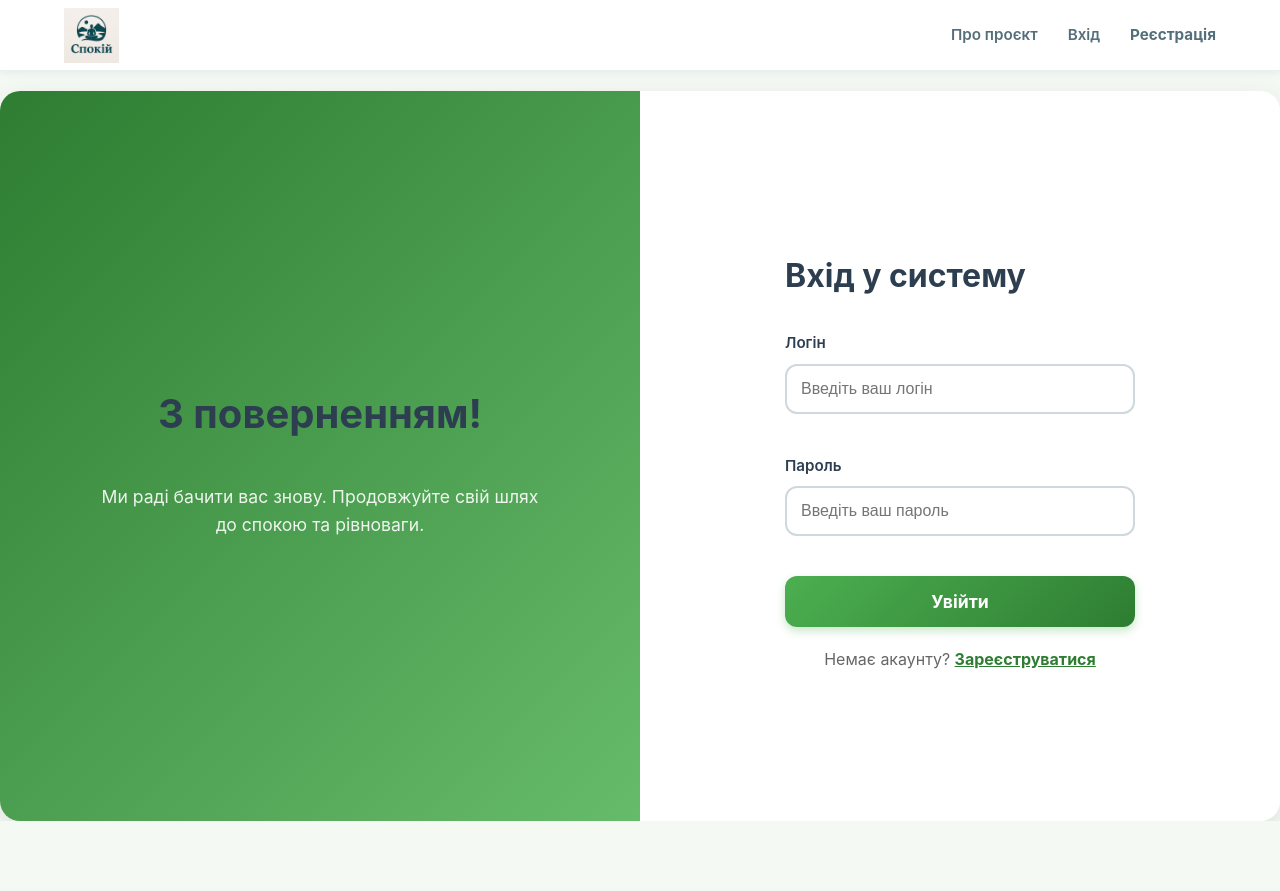
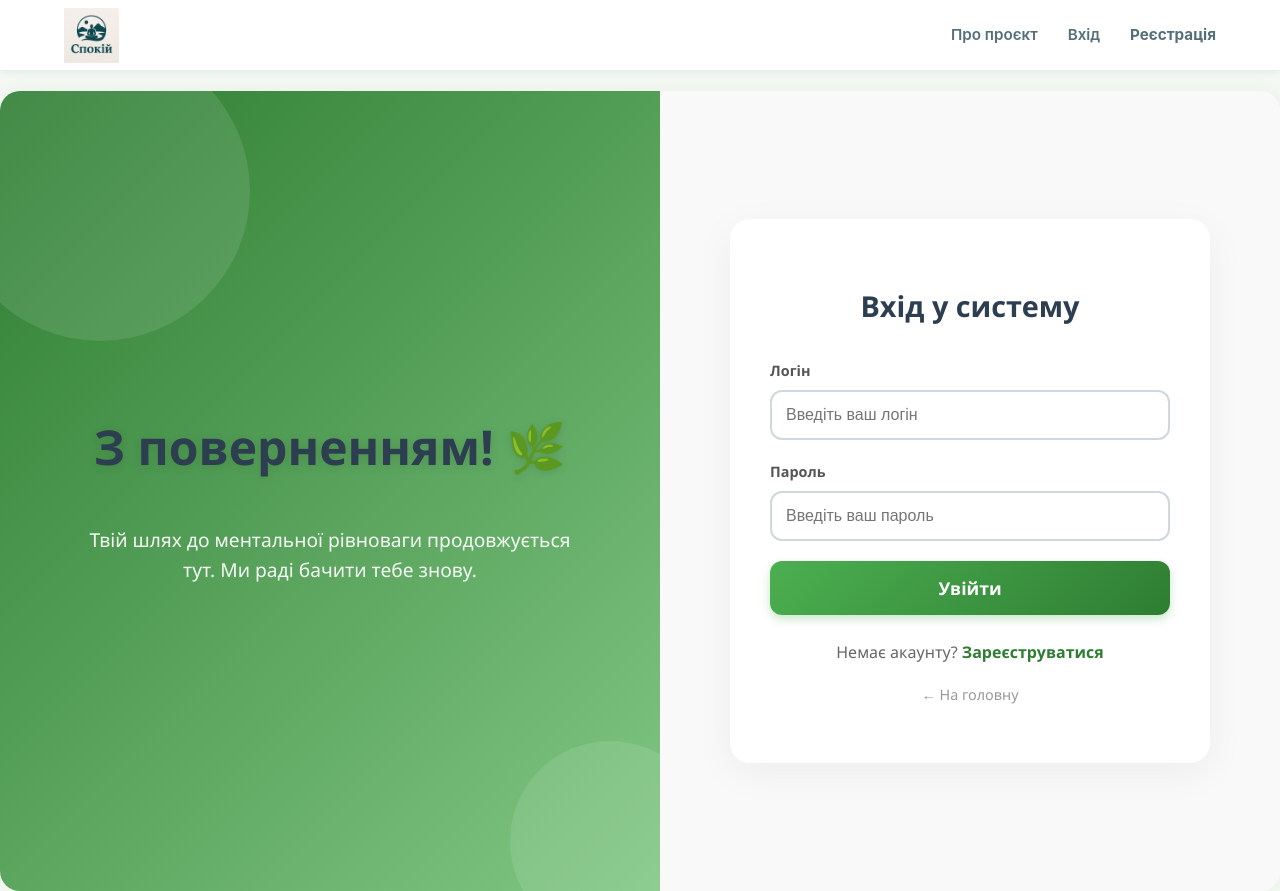
Before and after one commit to RomanDenis/Spokiyu, a React (Vite) app in the folder Spokiy_frontend/frontend/: page /login in a window 1280 px wide. Before the commit the page ends 821 px from the top, so only its background shows below. Built offline with nearby package versions, Linux system fonts and the light colour scheme.

Commit message:
visual update auth +profile

```diff
--- a/Spokiy_frontend/frontend/src/pages/Auth.css
+++ b/Spokiy_frontend/frontend/src/pages/Auth.css
@@ -2,68 +2,153 @@
 
 .split-screen {
   display: flex;
-  min-height: calc(100vh - 70px); /* На весь экран минус меню */
-  background-color: white;
-  border-radius: 20px;
-  overflow: hidden;
-  margin-top: 20px;
-  box-shadow: 0 10px 30px rgba(0,0,0,0.1);
+  min-height: 100vh;
+  width: 100%;
+  font-family: 'Segoe UI', Roboto, sans-serif;
+  background: #fff;
 }
 
-/* Левая часть (Зеленая) */
+/* --- ЛІВА ЧАСТИНА (ДЕКОР) --- */
 .split-left {
   flex: 1;
-  background: linear-gradient(135deg, #2E7D32 0%, #66BB6A 100%);
+  background: linear-gradient(135deg, #2E7D32 0%, #81C784 100%);
   display: flex;
   flex-direction: column;
   justify-content: center;
   align-items: center;
-  padding: 40px;
+  padding: 60px;
   color: white;
   text-align: center;
+  position: relative;
+  overflow: hidden;
+}
+
+/* Декоративні круги на фоні */
+.split-left::before {
+  content: '';
+  position: absolute;
+  top: -50px;
+  left: -50px;
+  width: 300px;
+  height: 300px;
+  background: rgba(255, 255, 255, 0.1);
+  border-radius: 50%;
+}
+
+.split-left::after {
+  content: '';
+  position: absolute;
+  bottom: -50px;
+  right: -50px;
+  width: 200px;
+  height: 200px;
+  background: rgba(255, 255, 255, 0.1);
+  border-radius: 50%;
 }
 
 .split-left h1 {
-  font-size: 2.5rem;
+  font-size: 3rem;
   margin-bottom: 20px;
-  color: white;
+  font-weight: 800;
+  text-shadow: 0 2px 10px rgba(0,0,0,0.1);
+  position: relative;
+  z-index: 1;
 }
 
 .split-left p {
-  font-size: 1.1rem;
-  opacity: 0.9;
-  max-width: 80%;
+  font-size: 1.2rem;
+  max-width: 500px;
   line-height: 1.6;
+  opacity: 0.95;
+  position: relative;
+  z-index: 1;
 }
 
-/* Правая часть (Форма) */
+/* --- ПРАВА ЧАСТИНА (ФОРМА) --- */
 .split-right {
   flex: 1;
   display: flex;
   justify-content: center;
   align-items: center;
   padding: 40px;
-  background-color: white;
+  background: #f9f9f9;
 }
 
 .auth-form-wrapper {
   width: 100%;
-  max-width: 350px;
+  max-width: 400px;
+  background: white;
+  padding: 40px;
+  border-radius: 20px;
+  box-shadow: 0 10px 40px rgba(0, 0, 0, 0.05);
 }
 
 .auth-form-wrapper h2 {
-  font-size: 2rem;
+  text-align: center;
+  color: #2E7D32;
   margin-bottom: 30px;
-  color: #333;
+  font-size: 1.8rem;
 }
 
-/* Адаптив для телефонов */
-@media (max-width: 768px) {
-  .split-screen {
-    flex-direction: column;
+/* Поля вводу */
+form label {
+  display: block;
+  margin-bottom: 8px;
+  font-weight: 600;
+  color: #555;
+  font-size: 0.9rem;
+}
+
+form input {
+  width: 100%;
+  padding: 12px 15px;
+  margin-bottom: 20px;
+  border: 1px solid #ddd;
+  border-radius: 10px;
+  font-size: 1rem;
+  transition: border-color 0.2s, box-shadow 0.2s;
+  box-sizing: border-box; /* Важливо для відступів */
+}
+
+form input:focus {
+  outline: none;
+  border-color: #4CAF50;
+  box-shadow: 0 0 0 3px rgba(76, 175, 80, 0.1);
+}
+
+/* Кнопка */
+form button {
+  width: 100%;
+  padding: 14px;
+  background: #2E7D32;
+  color: white;
+  border: none;
+  border-radius: 10px;
+  font-size: 1.1rem;
+  font-weight: bold;
+  cursor: pointer;
+  transition: background 0.2s, transform 0.1s;
+}
+
+form button:hover {
+  background: #1b5e20;
+  transform: translateY(-2px);
+}
+
+form button:active {
+  transform: translateY(0);
+}
+
+/* Адаптивність: На телефонах ховаємо ліву частину */
+@media (max-width: 900px) {
+  .split-left {
+    display: none;
   }
-  .split-left {
-    padding: 30px;
-    min-height: 150px;
+  .split-right {
+    background: white;
+  }
+  .auth-form-wrapper {
+    box-shadow: none;
+    padding: 20px;
   }
 }
--- a/Spokiy_frontend/frontend/src/pages/Login.jsx
+++ b/Spokiy_frontend/frontend/src/pages/Login.jsx
@@ -1,25 +1,39 @@
 import { useState } from 'react';
 import axios from 'axios';
 import { useNavigate, Link } from 'react-router-dom';
-import './Auth.css'
+import './Auth.css';
 
 function Login() {
   const [username, setUsername] = useState('');
   const [password, setPassword] = useState('');
+  const [error, setError] = useState('');
+  const [isLoading, setIsLoading] = useState(false);
   const navigate = useNavigate();
 
   const handleLogin = async (e) => {
     e.preventDefault();
+    setIsLoading(true);
+    setError('');
+
     try {
+      // Запит до Django
       const response = await axios.post('http://127.0.0.1:8000/api/login/', {
         username: username,
         password: password
       });
+
+      // Збереження токена
       localStorage.setItem('token', response.data.token);
+      localStorage.setItem('username', username); // Зберігаємо ім'я для профілю
+
+      // Перехід до щоденника
       navigate('/diary');
-      window.location.reload();
-    } catch (error) {
-      alert("Невірний логін або пароль!");
+      // window.location.reload(); // Зазвичай в React це не потрібно, navigate достатньо
+    } catch (err) {
+      console.error("Login error:", err);
+      setError("Невірний логін або пароль. Спробуйте ще раз.");
+    } finally {
+      setIsLoading(false);
     }
   };
 
@@ -27,16 +41,29 @@ function Login() {
     <div className="split-screen">
       {/* Ліва частина - Декор */}
       <div className="split-left">
-        <h1>З поверненням!</h1>
-        <p>Ми раді бачити вас знову. Продовжуйте свій шлях до спокою та рівноваги.</p>
+        <h1>З поверненням! 🌿</h1>
+        <p>
+          Твій шлях до ментальної рівноваги продовжується тут.
+          Ми раді бачити тебе знову.
+        </p>
       </div>
 
       {/* Права частина - Форма */}
       <div className="split-right">
         <div className="auth-form-wrapper">
           <h2>Вхід у систему</h2>
+
+          {error && (
+            <div style={{
+              background: '#FFEBEE', color: '#D32F2F', padding: '10px',
+              borderRadius: '8px', marginBottom: '20px', fontSize: '0.9rem', textAlign: 'center'
+            }}>
+              {error}
+            </div>
+          )}
+
           <form onSubmit={handleLogin}>
-            <div style={{marginBottom: '20px'}}>
+            <div>
               <label>Логін</label>
               <input
                 type="text"
@@ -46,7 +73,7 @@ function Login() {
                 required
               />
             </div>
-            <div style={{marginBottom: '20px'}}>
+            <div>
               <label>Пароль</label>
               <input
                 type="password"
@@ -56,11 +83,17 @@ function Login() {
                 required
               />
             </div>
-            <button type="submit">Увійти</button>
+
+            <button type="submit" disabled={isLoading}>
+              {isLoading ? 'Вхід...' : 'Увійти'}
+            </button>
           </form>
 
-          <p style={{marginTop: '20px', textAlign: 'center', color: '#666'}}>
-            Немає акаунту? <Link to="/register" style={{color: '#2E7D32', fontWeight: 'bold'}}>Зареєструватися</Link>
+          <p style={{marginTop: '25px', textAlign: 'center', color: '#666'}}>
+            Немає акаунту? <Link to="/register" style={{color: '#2E7D32', fontWeight: 'bold', textDecoration: 'none'}}>Зареєструватися</Link>
+          </p>
+          <p style={{marginTop: '10px', textAlign: 'center'}}>
+             <Link to="/" style={{color: '#999', fontSize: '0.9rem', textDecoration: 'none'}}>← На головну</Link>
           </p>
         </div>
       </div>
--- a/Spokiy_frontend/frontend/src/pages/Profile.css
+++ b/Spokiy_frontend/frontend/src/pages/Profile.css
@@ -1,15 +1,22 @@
+/* frontend/src/pages/Profile.css */
+
 .profile-container {
-  max-width: 900px;
+  max-width: 1000px;
   margin: 0 auto;
-  padding: 40px 20px;
+  padding: 30px 20px 60px 20px;
+  font-family: 'Segoe UI', Roboto, sans-serif;
+  color: #333;
 }
 
 .profile-title {
   text-align: center;
   color: #2E7D32;
-  margin-bottom: 30px;
+  margin-bottom: 40px;
+  font-size: 2.2rem;
+  font-weight: 800;
 }
 
+/* --- СЕТКА ПРОФИЛЯ --- */
 .profile-grid {
   display: grid;
   grid-template-columns: 1fr 2fr; /* Левая колонка уже, правая шире */
@@ -24,70 +31,79 @@
   }
 }
 
-/* --- КАРТОЧКА ПРОФИЛЯ --- */
+/* --- ОБЩИЕ СТИЛИ КАРТОЧЕК --- */
+.card {
+  background: white;
+  border-radius: 20px;
+  padding: 30px;
+  box-shadow: 0 4px 15px rgba(0, 0, 0, 0.05);
+  border: 1px solid rgba(0, 0, 0, 0.02);
+}
+
+/* --- КАРТОЧКА ПРОФИЛЯ (ЛЕВАЯ) --- */
 .profile-card {
   text-align: center;
   display: flex;
   flex-direction: column;
   align-items: center;
-  padding: 40px;
-  background: white;
-  border-radius: 15px;
-  box-shadow: 0 4px 15px rgba(0,0,0,0.05);
 }
 
 .profile-avatar {
   width: 100px;
   height: 100px;
-  background: linear-gradient(135deg, #4CAF50, #2E7D32);
+  background: linear-gradient(135deg, #4CAF50 0%, #81C784 100%);
   color: white;
-  font-size: 3rem;
-  font-weight: bold;
   border-radius: 50%;
   display: flex;
   align-items: center;
   justify-content: center;
-  margin-bottom: 20px;
-  box-shadow: 0 5px 15px rgba(46, 125, 50, 0.3);
+  font-size: 3rem;
+  font-weight: bold;
+  margin-bottom: 15px;
+  box-shadow: 0 4px 10px rgba(76, 175, 80, 0.3);
 }
 
 .profile-card h2 {
-  margin: 0;
+  margin: 0 0 10px 0;
+  font-size: 1.5rem;
   color: #333;
 }
 
 .profile-status {
+  margin: 0;
   color: #666;
-  margin-top: 10px;
+  font-size: 0.95rem;
+  background: #f1f8e9;
+  padding: 5px 15px;
+  border-radius: 20px;
+  display: inline-block;
 }
 
 .profile-status span {
   color: #2E7D32;
-  font-weight: bold;
-  background: #E8F5E9;
-  padding: 4px 10px;
-  border-radius: 15px;
-  font-size: 0.9rem;
+  font-weight: 600;
 }
 
-/* --- НАСТРОЙКИ --- */
-.settings-card {
-  padding: 30px;
-  background: white;
-  border-radius: 15px;
-  box-shadow: 0 4px 15px rgba(0,0,0,0.05);
+/* --- КАРТОЧКА НАСТРОЕК (ПРАВАЯ) --- */
+.settings-card h3 {
+  margin-top: 0;
+  margin-bottom: 25px;
+  font-size: 1.3rem;
+  color: #333;
+  border-bottom: 1px solid #eee;
+  padding-bottom: 15px;
 }
 
 .setting-item {
   display: flex;
   justify-content: space-between;
   align-items: center;
-  margin-bottom: 20px;
+  margin-bottom: 25px;
 }
 
 .setting-info h4 {
   margin: 0 0 5px 0;
-  color: #333;
+  font-size: 1.1rem;
 }
 
 .setting-info p {
@@ -96,36 +112,12 @@
   font-size: 0.9rem;
 }
 
-.setting-divider {
-  margin: 20px 0;
-  border-top: 1px solid #eee;
-}
-
-/* Кнопка выхода */
-.logout-btn {
-  background-color: #ffebee;
-  color: #c62828;
-  width: 100%;
-  padding: 12px;
-  border: none;
-  border-radius: 10px;
-  font-weight: bold;
-  cursor: pointer;
-  transition: 0.2s;
-  font-size: 1rem;
-}
-
-.logout-btn:hover {
-  background-color: #ef5350;
-  color: white;
-}
-
-/* --- TOGGLE SWITCH (Переключатель) --- */
+/* --- ПЕРЕКЛЮЧАТЕЛЬ (TOGGLE SWITCH) --- */
 .switch {
   position: relative;
   display: inline-block;
   width: 50px;
-  height: 26px;
+  height: 28px;
 }
 
 .switch input {
@@ -137,7 +129,10 @@
 .slider {
   position: absolute;
   cursor: pointer;
-  top: 0; left: 0; right: 0; bottom: 0;
+  top: 0;
+  left: 0;
+  right: 0;
+  bottom: 0;
   background-color: #ccc;
   transition: .4s;
 }
@@ -147,8 +142,8 @@
   content: "";
   height: 20px;
   width: 20px;
-  left: 3px;
-  bottom: 3px;
+  left: 4px;
+  bottom: 4px;
   background-color: white;
   transition: .4s;
 }
@@ -157,10 +152,15 @@ input:checked + .slider {
   background-color: #4CAF50;
 }
 
-input:checked + .slider:before {
-  transform: translateX(24px);
+input:focus + .slider {
+  box-shadow: 0 0 1px #4CAF50;
 }
 
+input:checked + .slider:before {
+  transform: translateX(22px);
+}
+
+/* Rounded sliders */
 .slider.round {
   border-radius: 34px;
 }
@@ -168,3 +168,29 @@ input:checked + .slider:before {
 .slider.round:before {
   border-radius: 50%;
 }
+
+/* --- КНОПКИ --- */
+.setting-divider {
+  height: 1px;
+  background: #eee;
+  margin: 30px 0;
+}
+
+.logout-btn {
+  width: 100%;
+  padding: 12px;
+  border: 2px solid #ef5350;
+  color: #ef5350;
+  background: transparent;
+  border-radius: 12px;
+  font-size: 1rem;
+  font-weight: 600;
+  cursor: pointer;
+  transition: all 0.2s;
+}
+
+.logout-btn:hover {
+  background: #ef5350;
+  color: white;
+  box-shadow: 0 4px 10px rgba(239, 83, 80, 0.2);
+}
```
